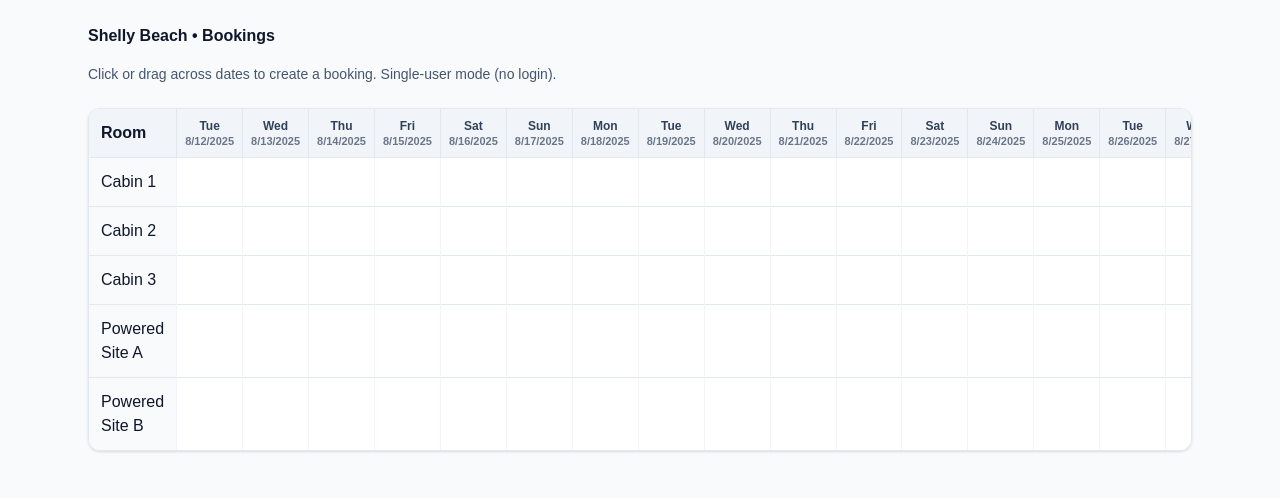
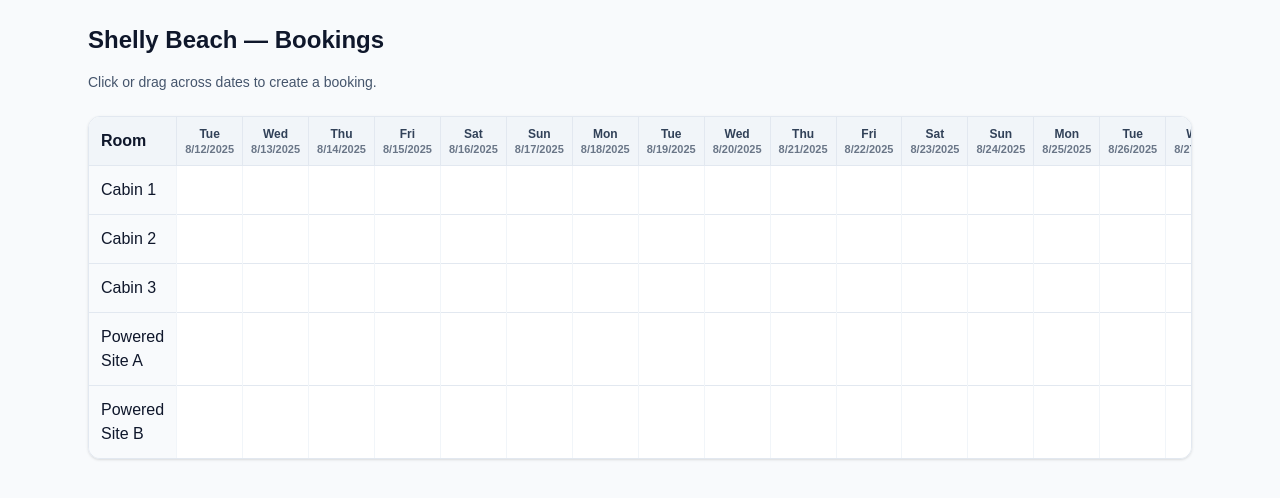
Before and after one commit to zacaracaz/shellybeachapp, a Next.js app: page / in a window 1280 px wide. Shown: the top 498 px of the page. Built offline with nearby package versions, Linux system fonts and the light colour scheme.

Commit message:
remove single-user note

```diff
--- a/src/app/page.tsx
+++ b/src/app/page.tsx
@@ -4,9 +4,9 @@ export default function Page() {
   return (
     <main className="min-h-dvh bg-slate-50 text-slate-900">
       <div className="mx-auto max-w-6xl p-6">
-        <h1 className="text-2zl font-bold mb-4">Shelly Beach • Bookings</h1>
+        <h1 className="text-2xl font-bold mb-4">Shelly Beach — Bookings</h1>
         <p className="text-sm text-slate-600 mb-6">
-          Click or drag across dates to create a booking. Single-user mode (no login).
+          Click or drag across dates to create a booking.
         </p>
         <BookingGrid />
       </div>
```
